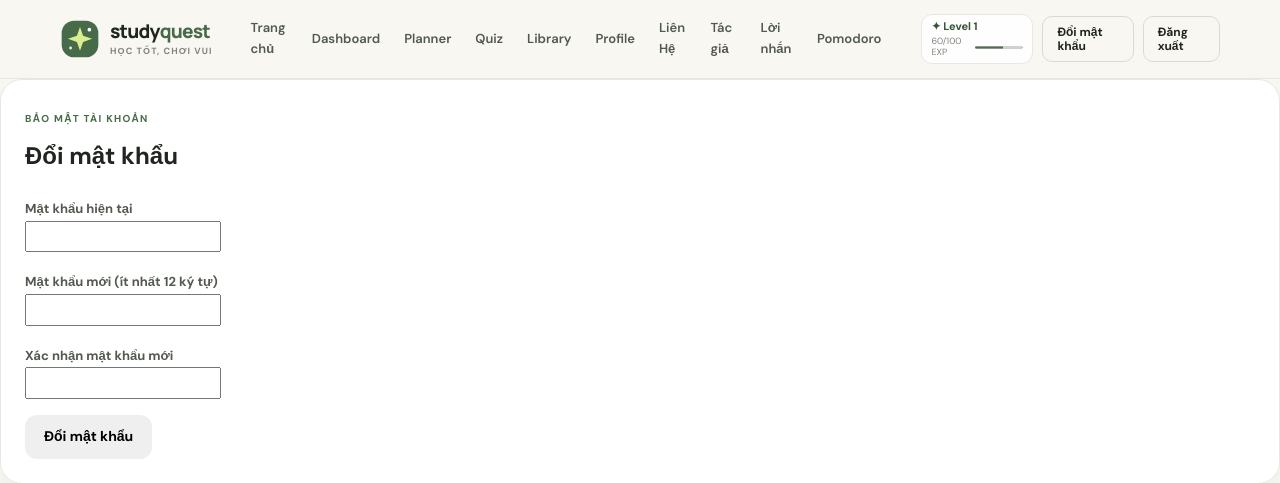
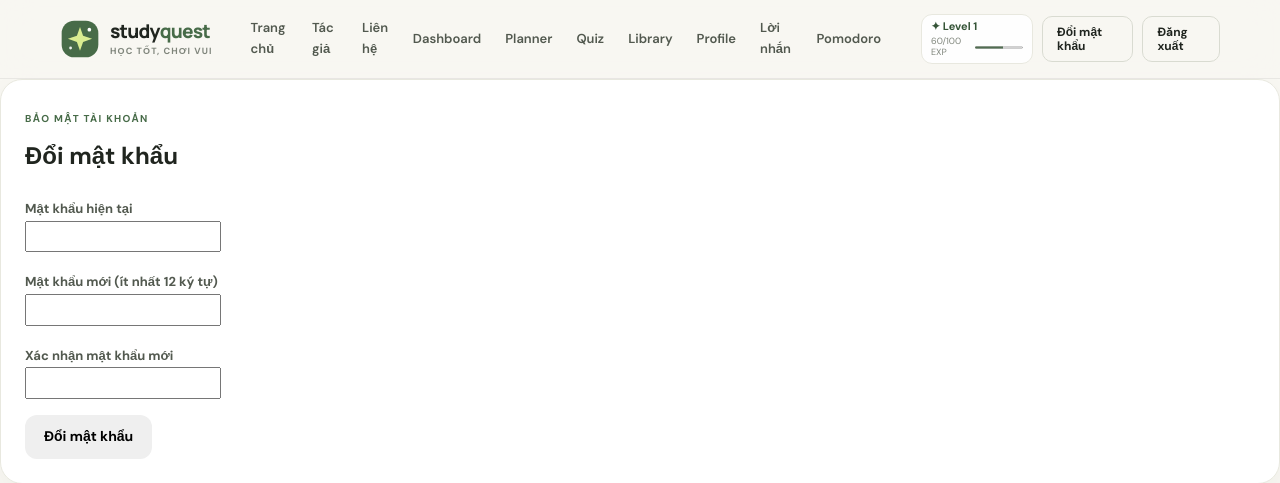
Before and after one commit to kanh97105/study-quest, a Flask app: page /change-password in a window 1280 px wide. Shown: the top 483 px of the page. Run offline with Flask 3, Linux system fonts and the light colour scheme; the visitor is signed in with stand-in values (Sample User, id 1); data comes from the database, SQL or seed files in the repository.

Commit message:
Reorder main navigation links
Co-authored-by: Copilot <223556219+Copilot@users.noreply.github.com>

```diff
--- a/templates/base.html
+++ b/templates/base.html
@@ -32,13 +32,13 @@
       <div class="nav-panel" id="primary-navigation">
         <div class="nav-links">
           <a class="nav-link{% if request.path == '/' %} is-active{% endif %}" href="/">Trang chủ</a>
+          <a class="nav-link{% if request.path.startswith('/authors') %} is-active{% endif %}" href="{{ url_for('authors') }}">Tác giả</a>
+          <a class="nav-link{% if request.path.startswith('/contact') %} is-active{% endif %}" href="{{ url_for('contact') }}">Liên hệ</a>
           <a class="nav-link{% if request.path.startswith('/dashboard') %} is-active{% endif %}" href="/dashboard">Dashboard</a>
           <a class="nav-link{% if request.path.startswith('/planner') %} is-active{% endif %}" href="/planner">Planner</a>
           <a class="nav-link{% if request.path.startswith('/quiz') %} is-active{% endif %}" href="/quiz">Quiz</a>
           <a class="nav-link{% if request.path.startswith('/library') %} is-active{% endif %}" href="/library">Library</a>
           <a class="nav-link{% if request.path.startswith('/profile') %} is-active{% endif %}" href="/profile">Profile</a>
-          <a class="nav-link{% if request.path.startswith('/contact') %} is-active{% endif %}" href="{{ url_for('contact') }}">Liên Hệ</a>
-          <a class="nav-link{% if request.path.startswith('/authors') %} is-active{% endif %}" href="{{ url_for('authors') }}">Tác giả</a>
           {% if current_user %}
           {% if current_user['role'] == 'admin' %}
           <a class="nav-link{% if request.path.startswith('/admin/contact-messages') %} is-active{% endif %}" href="{{ url_for('admin_contact_messages') }}">Lời nhắn</a>
```
